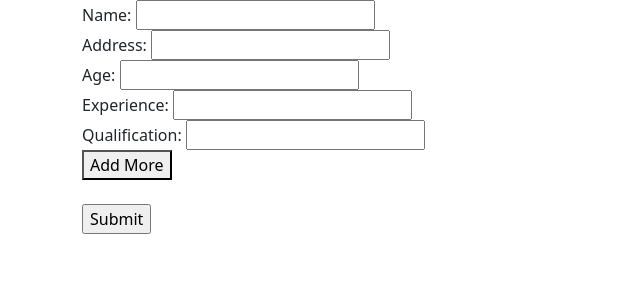
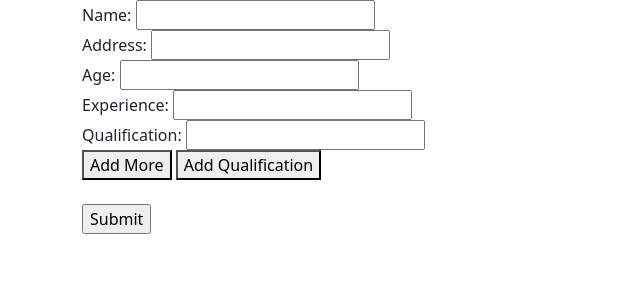
Before and after one commit to MrSkMishra/fieldssss, a Django app: page / in a window 1280 px wide. Shown: the top 300 px of the page, without its empty margins (0-640 px from the left). Run offline with Django 4.2, Linux system fonts and the light colour scheme.

Commit message:
some minor changes

```diff
--- a/fieldssss/urls.py
+++ b/fieldssss/urls.py
@@ -21,5 +21,4 @@ from fieldssapp.views import *
 urlpatterns = [
     path('admin/', admin.site.urls),
     path('',HomeView.as_view(),name="home"),
-    path('',atul,name="nothing"),
     ]
--- a/templates/index.html
+++ b/templates/index.html
@@ -23,8 +23,10 @@
     <input type="text" id="qualification" name="qualification" required><br>
 
     <div id="company-container"></div>
+    <div id="qualification-container"></div>
 
     <button type="button" onclick="addCompany()">Add More</button>
+    <button type="button" onclick="addqualification()">Add Qualification</button>
 
     <br><br>
     <input type="submit" value="Submit">
@@ -41,6 +43,10 @@
     function rem(a){
         $(a).parent().remove();
     }
+
+    function addqualification(){
+      var container = $('#qualification-container').append(`<div><input type="text" name="course" placeholder="course"><button type="button" onclick="rem(this)">Remove</button></div>`);
+    }
   </script>
 </body>
 </html>
```
Also changed, not shown: db.sqlite3.
